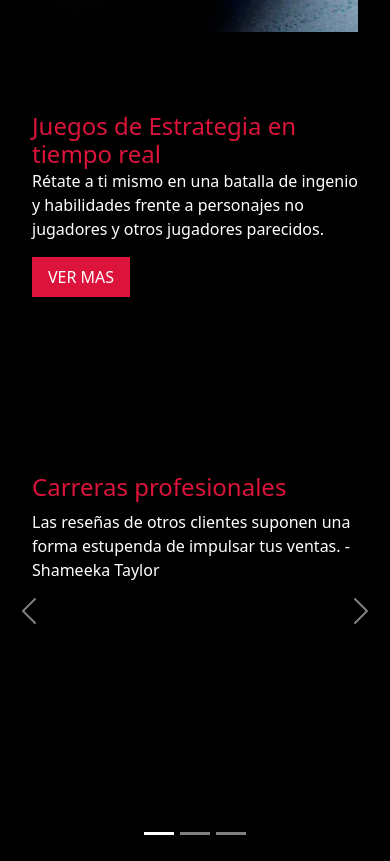
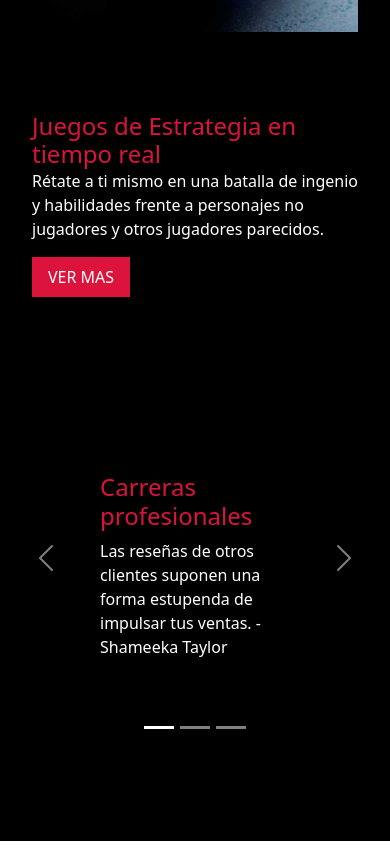
Before and after one commit to Galartza/JoyGiGames, a React (Vite) app: page / in a window 390 px wide. Shown: the part 3377-4238 px from the top of the page. Built offline with nearby package versions, Linux system fonts and the light colour scheme.

Commit message:
acomodando carousel

```diff
--- a/src/Components/Opinions/Opinions.jsx
+++ b/src/Components/Opinions/Opinions.jsx
@@ -65,14 +65,8 @@ function Opinions() {
   });
 
   return (
-    <div>
-      <style>
-        {`.custom-tag {
-              max-width: 100%;
-              height: 500px;
-              background: black;
-            }`}
-      </style>
+    <div className="Opinions">
+       <div className='custom-tag opinions-contain'>
       <Carousel activeIndex={activeIndex} next={next} previous={previous}>
         <CarouselIndicators
           items={opinions}
@@ -92,6 +86,8 @@ function Opinions() {
         />
       </Carousel>
     </div>
+    </div>
+
   );
 }
 
--- a/src/Components/Opinions/opinions-style.css
+++ b/src/Components/Opinions/opinions-style.css
@@ -1,16 +1,18 @@
 .Opinions {
-    height: auto; /* Cambia la altura a 'auto' para que se ajuste automáticamente al contenido */
-    min-height: 60vh; /* Agrega una altura mínima para evitar que el contenido se comprima demasiado */
+    height: 20rem; /* Cambia la altura a 'auto' para que se ajuste automáticamente al contenido */
     width: 100%;
     background-color: #000;
 }
 
 .opinions-contain {
-    height: auto; /* Cambia la altura a 'auto' para que se ajuste automáticamente al contenido */
+    display: flex;
+    height: auto;
+    align-items: center;
+    justify-content: center;
     width: 100%;
-    max-width: 1500px; /* Establece un ancho máximo para evitar que el contenido se expanda demasiado en pantallas grandes */
+    max-width: 1500px;
     margin: 0 auto;
-    padding: 0 20px; /* Agrega un relleno horizontal para evitar que el contenido toque los bordes de la pantalla */
+    padding: 0 20px;/* Agrega un relleno horizontal para evitar que el contenido toque los bordes de la pantalla */
 }
 
 .contain-opinions {
@@ -29,7 +31,7 @@
 
 .content-opinions {
     flex: 1;
-    padding: 0 1rem;
+    padding: 5rem 20rem;
 }
 
 .title-card-op {
@@ -44,15 +46,18 @@
 }
 
 @media (max-width: 768px) {
+    .Opinions {
+        height: 30rem;
+    }
     .contain-opinions {
-        height: 20rem;
+        height: 30rem;
         flex-direction: column; /* Cambia la dirección de flexión a 'fila' en pantallas medianas y grandes */
     }
 
     .content-opinions {
 
-        padding: 0 2rem;
-        margin-top: 7rem;
+        padding: 5rem;
+        margin-top: 2rem;
     }
 
     .text-card-op {
```
